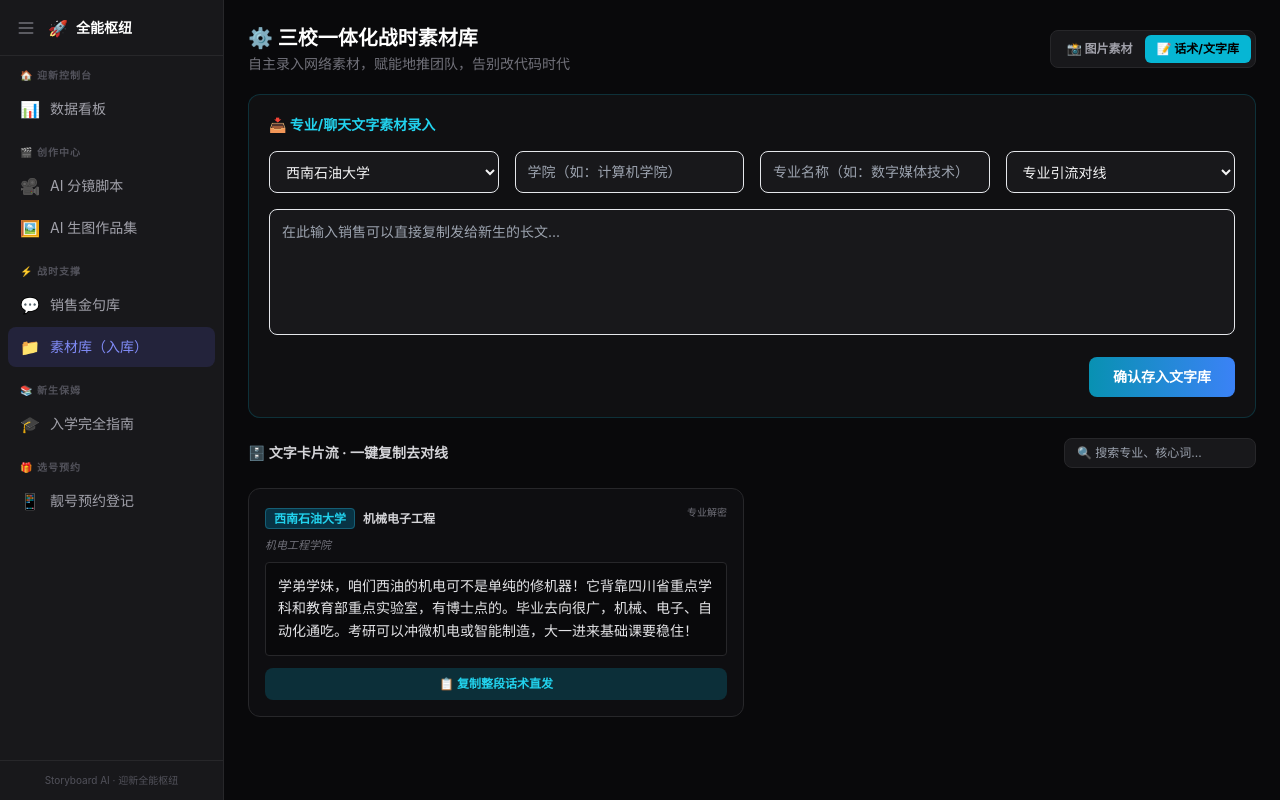
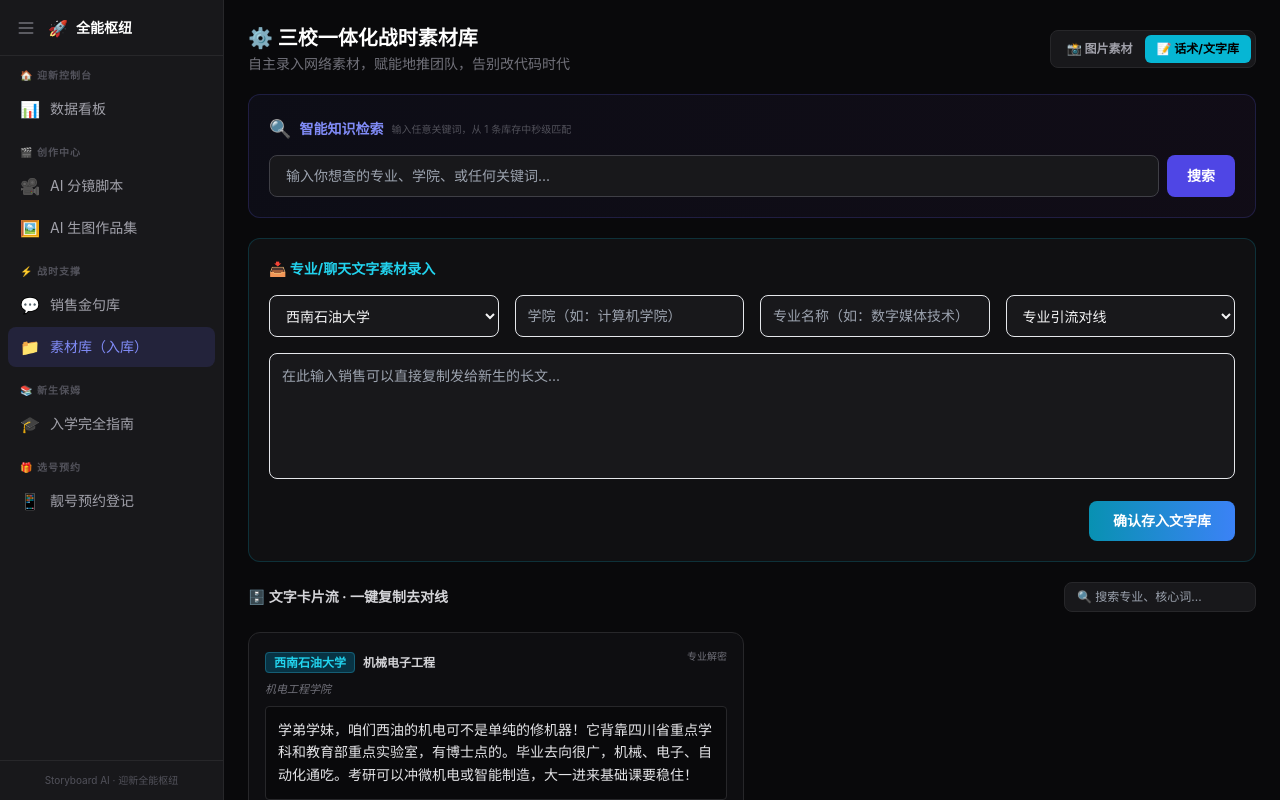
Before and after one commit to lyyabcddcba-glitch/storyboard-ai, a Next.js app in the folder first/: page /materials in a window 1280 px wide. Built offline with nearby package versions, Linux system fonts and the light colour scheme.

Commit message:
feat: 智能知识检索 - 输入关键词秒级匹配库存话术

```diff
--- /dev/null
+++ b/first/app/api/materials-search/route.ts
@@ -0,0 +1,41 @@
+import { NextResponse } from 'next/server'
+import fs from 'fs'
+import path from 'path'
+
+const TEXT_FILE = path.join(process.cwd(), 'data', 'text_materials.json')
+
+export async function POST(request: Request) {
+  try {
+    const { query } = await request.json()
+    console.log('[search] query:', query, '| file exists:', fs.existsSync(TEXT_FILE), '| cwd:', process.cwd())
+    if (!query?.trim()) return NextResponse.json({ success: true, results: [] })
+
+    if (!fs.existsSync(TEXT_FILE)) return NextResponse.json({ success: true, results: [], debug: { file: TEXT_FILE, cwd: process.cwd() } })
+
+    const texts = JSON.parse(fs.readFileSync(TEXT_FILE, 'utf-8'))
+    const q = query.toLowerCase()
+
+    // 关键词匹配 + 相关度打分
+    const scored = texts.map((t: any) => {
+      let score = 0
+      const fields = [t.major, t.content, t.academy, t.school, t.tag].filter(Boolean).map((f: string) => f.toLowerCase())
+      for (const f of fields) {
+        // 精确匹配加分
+        if (f.includes(q)) score += 10
+        // 分词匹配
+        const words = q.split(/[\s,，。！？、]/).filter((w: string) => w.length > 1)
+        for (const w of words) {
+          if (f.includes(w)) score += 3
+        }
+      }
+      return { ...t, score }
+    }).filter((t: any) => t.score > 0)
+
+    scored.sort((a: any, b: any) => b.score - a.score)
+    const results = scored.slice(0, 5)
+
+    return NextResponse.json({ success: true, results })
+  } catch (e: any) {
+    return NextResponse.json({ success: false, error: e.message }, { status: 500 })
+  }
+}
--- a/first/app/materials/page.tsx
+++ b/first/app/materials/page.tsx
@@ -7,6 +7,63 @@
 interface TextMat { id: string; school: string; academy: string; major: string; tag: string; content: string }
 
 const SCHOOLS = ['全部', '西油', '西华师大', '川北医', '西南石油大学']
+
+/* ── 智能检索组件 ── */
+function SmartSearch({ textCount }: { textCount: number }) {
+  const [q, setQ] = useState('')
+  const [results, setResults] = useState<any[]>([])
+  const [loading, setLoading] = useState(false)
+
+  const search = async () => {
+    if (!q.trim()) return
+    setLoading(true)
+    try {
+      const r = await fetch('/api/materials-search', { method: 'POST', headers: { 'Content-Type': 'application/json' }, body: JSON.stringify({ query: q }) })
+      const j = await r.json()
+      if (j.success) setResults(j.results)
+    } catch {} finally { setLoading(false) }
+  }
+
+  return (
+    <div className="bg-gradient-to-r from-indigo-500/5 to-purple-500/5 border border-indigo-500/20 rounded-xl p-5 space-y-3">
+      <div className="flex items-center gap-2">
+        <span className="text-lg">🔍</span>
+        <h3 className="text-sm font-bold text-indigo-400">智能知识检索</h3>
+        <span className="text-[10px] text-zinc-600">输入任意关键词，从 {textCount} 条库存中秒级匹配</span>
+      </div>
+      <div className="flex gap-2">
+        <input value={q} onChange={e => setQ(e.target.value)}
+          onKeyDown={e => e.key === 'Enter' && search()}
+          placeholder="输入你想查的专业、学院、或任何关键词..."
+          className="flex-1 px-4 py-2.5 bg-zinc-900 border border-zinc-700 rounded-lg text-sm text-zinc-200 outline-none focus:border-indigo-500"/>
+        <button onClick={search} disabled={loading}
+          className="px-5 py-2.5 bg-indigo-600 hover:bg-indigo-500 text-white text-sm font-bold rounded-lg disabled:opacity-50">
+          {loading ? '检索中...' : '搜索'}
+        </button>
+      </div>
+      {results.length > 0 && (
+        <div className="space-y-2 max-h-80 overflow-y-auto">
+          {results.map((r: any, i: number) => (
+            <div key={r.id || i} className="bg-zinc-900 border border-zinc-800 rounded-lg p-3">
+              <div className="flex items-center gap-2 mb-1">
+                <span className="text-[10px] bg-indigo-500/10 text-indigo-400 px-1.5 py-0.5 rounded">{r.school}</span>
+                <span className="text-xs text-zinc-300 font-bold">{r.major}</span>
+                <span className="text-[10px] text-zinc-500">{r.tag}</span>
+                <span className="text-[10px] text-zinc-600 ml-auto">相关度: {r.score}</span>
+              </div>
+              <p className="text-xs text-zinc-400 line-clamp-3 mb-2">{r.content}</p>
+              <button onClick={() => navigator.clipboard.writeText(r.content)}
+                className="text-[10px] text-indigo-400 hover:text-indigo-300">📋 复制整段</button>
+            </div>
+          ))}
+        </div>
+      )}
+      {results.length === 0 && q && !loading && (
+        <p className="text-xs text-zinc-600">没有匹配结果，尝试其他关键词或先录入相关知识</p>
+      )}
+    </div>
+  )
+}
 const IMG_TYPES = ['全部', '实景照片', '宣传海报', '视频素材', '截图']
 const TAG_OPTIONS = ['专业引流对线', '官方核心主旨', '考研深造去向', '扫楼破冰金句']
 const SCHOOL_OPTS = ['西南石油大学', '西华师大', '川北医']
@@ -167,6 +224,9 @@
       {/* ========== 文字 Tab ========== */}
       {activeTab === 'text' && (
         <>
+          {/* 🔍 智能检索 — 输入问题立刻匹配库存知识 */}
+          <SmartSearch textCount={texts.length} />
+
           <div className="bg-zinc-900/50 border border-cyan-500/20 rounded-xl p-5 space-y-4">
             <h3 className="text-sm font-bold text-cyan-400">📥 专业/聊天文字素材录入</h3>
             <div className="grid grid-cols-1 md:grid-cols-4 gap-4">
```
